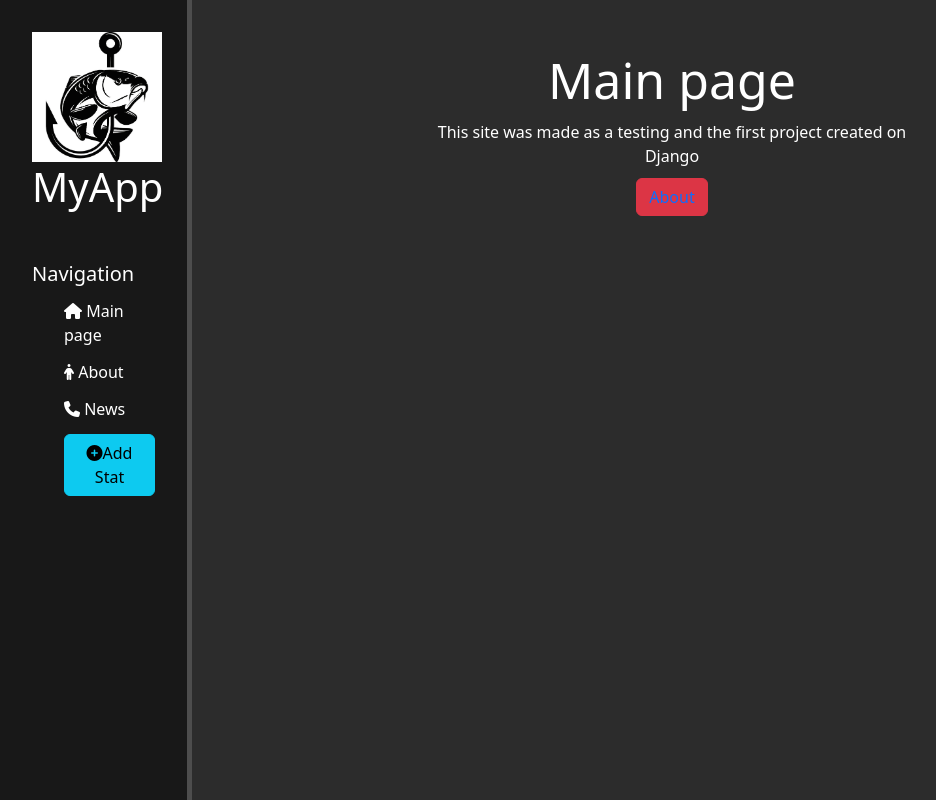
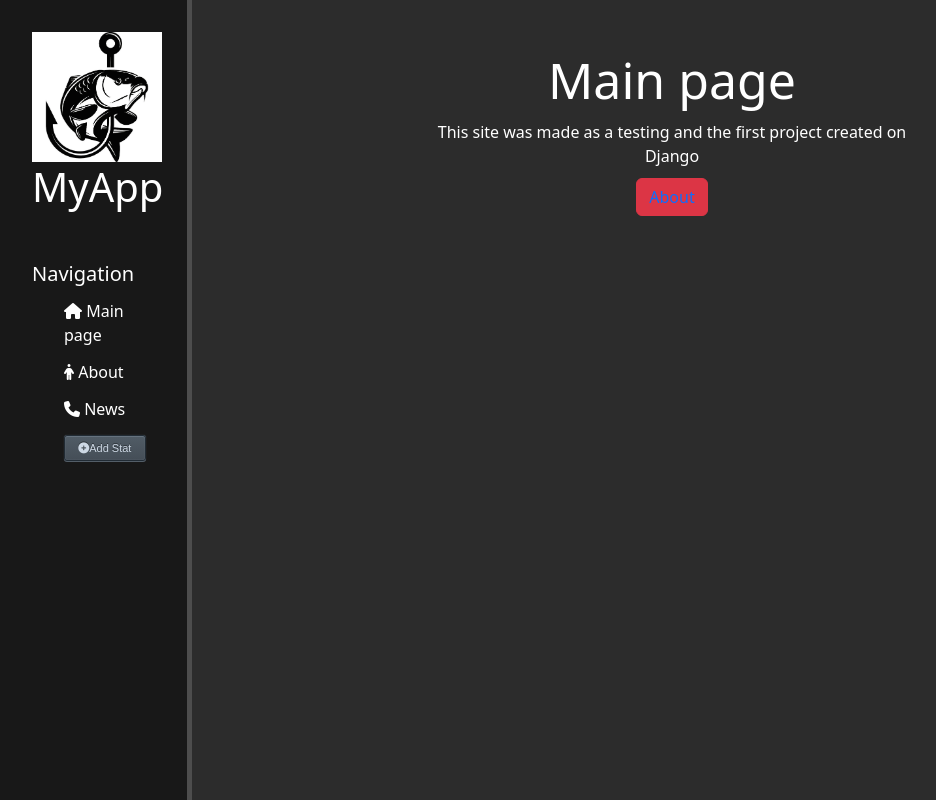
Before and after one commit to Clever1mistory/FirstApp, a Django app: page / in a window 1280 px wide. Shown: the whole page, without its empty margins (0-936 px from the left). Run offline with Django 4.2, Linux system fonts and the light colour scheme.

Commit message:
Changed button "Add Stat"

```diff
--- a/Web/app/static/app/css/main.css
+++ b/Web/app/static/app/css/main.css
@@ -76,3 +76,18 @@ form {
   width: 500px;
   margin-top: 20px;
 }
+.button17 {
+    display: inline-block;
+    font-family: arial,sans-serif;
+    font-size: 11px;
+    color: rgb(205,216,228);
+    text-shadow: 0 -1px rgb(46,53,58);
+    text-decoration: none;
+    user-select: none;
+    line-height: 2em;
+    padding: 1px 1.2em;
+    outline: none;
+    border: 1px solid rgba(33,43,52,1);
+    border-radius: 3px;
+    background: rgb(81,92,102) linear-gradient(rgb(81,92,102), rgb(69,78,87));
+    box-shadow: inset 0 1px rgba(101,114,126,1), inset 0 0 1px rgba(140,150,170,.8), 0 1px rgb(83,94,104), 0 0 1px rgb(86,96,106);
--- a/Web/app/templates/app/layout.html
+++ b/Web/app/templates/app/layout.html
@@ -18,7 +18,7 @@
              <a href="{% url 'home' %}"><li><i class="fa-sharp fa-solid fa-house"></i> Main page</li></a>
              <a href="{% url 'about' %}"><li><i class="fa-solid fa-person"></i> About</li></a>
              <a href="{% url 'news_home' %}"><li><i class="fa-solid fa-phone"></i> News</li></a>
-             <a href="{% url 'create' %}"><li><button class="btn btn-info"><i class="fas fa-plus-circle"></i>Add Stat</button></li></a>
+             <a href="{% url 'create' %}"><li><button class="button17"><i class="fas fa-plus-circle"></i>Add Stat</button></li></a>
 
          </ul>
          <style>
```
